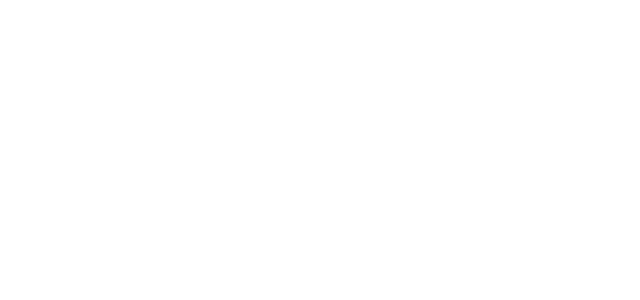
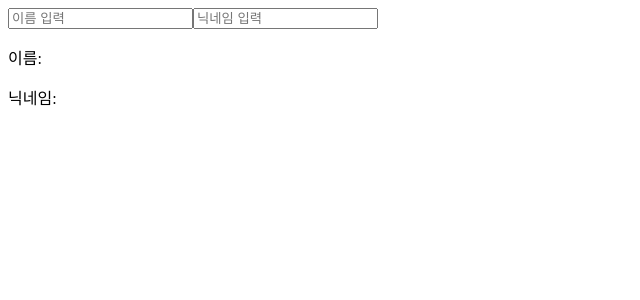
Before and after one commit to Likelion-at-SMWU-14th/ParkSeoHyeon, a React (Vite) app in the folder week06/: page / in a window 1280 px wide. Shown: the top 300 px of the page, without its empty margins (0-640 px from the left). Built offline with nearby package versions, Linux system fonts and the light colour scheme.

Commit message:
feat:useState를 통한 상태 관리 구현

```diff
--- a/week06/src/App.jsx
+++ b/week06/src/App.jsx
@@ -1,7 +1,12 @@
 import "./App.css";
+import UserInfo from "./components/Info";
 
 function App() {
-  return <></>;
+  return (
+    <div>
+      <UserInfo />
+    </div>
+  );
 }
 
 export default App;
--- /dev/null
+++ b/week06/src/components/Info.jsx
@@ -0,0 +1,27 @@
+import { useState } from "react";
+
+function UserInfo() {
+  const [name, setName] = useState("");
+  const [nickname, setNickname] = useState("");
+
+  return (
+    <div>
+      <input
+        value={name}
+        onChange={(e) => setName(e.target.value)}
+        placeholder="이름 입력"
+      />
+
+      <input
+        value={nickname}
+        onChange={(e) => setNickname(e.target.value)}
+        placeholder="닉네임 입력"
+      />
+
+      <p>이름: {name}</p>
+      <p>닉네임: {nickname}</p>
+    </div>
+  );
+}
+
+export default UserInfo;
```
